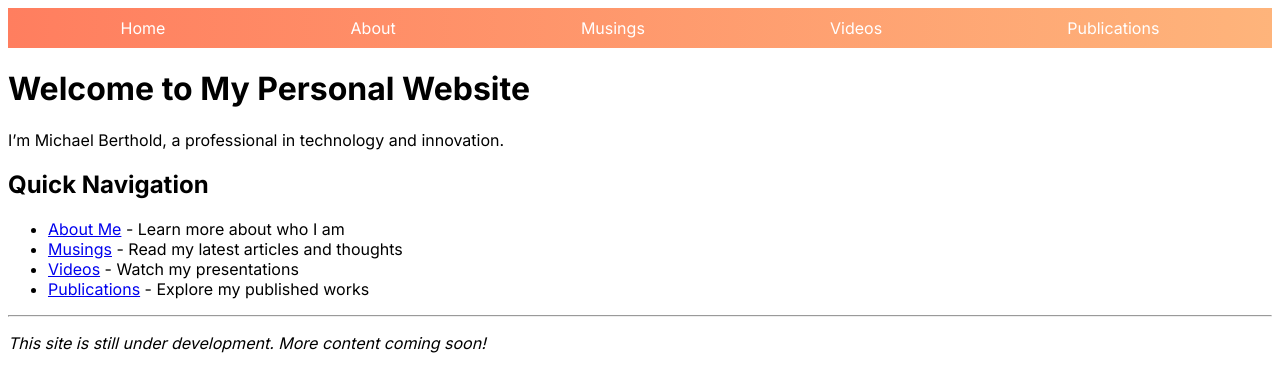
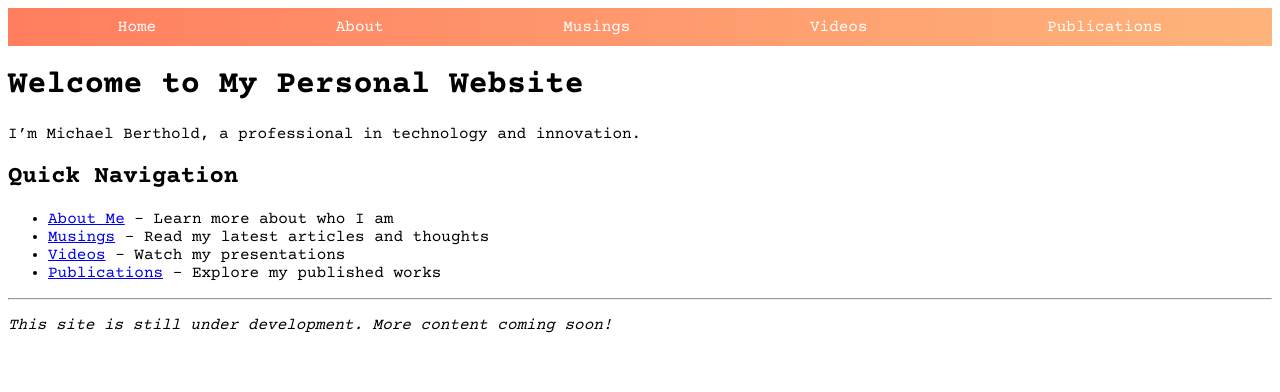
Before and after one commit to michael-berthold/michael-berthold.github.io, a Jekyll site: the page built from index.md, in a window 1280 px wide. Shown: the top 392 px of the page. Built offline with Jekyll 4.4.1, drawn with Linux system fonts in a browser that asks for light colours.

Commit message:
Change font from 'Inter' to 'Courier Prime'
Replaced 'Inter' font with 'Courier Prime' in style.css.

```diff
--- a/assets/css/style.css
+++ b/assets/css/style.css
@@ -1,8 +1,10 @@
 /* Import Inter font */
-@import url('https://fonts.googleapis.com/css2?family=Inter:wght@400;700&display=swap');
+/* @import url('https://fonts.googleapis.com/css2?family=Inter:wght@400;700&display=swap'); */
+@import url('https://fonts.googleapis.com/css2?family=Courier+Prime:wght@400;700&display=swap');
 
 body {
-    font-family: 'Inter', sans-serif;
+    font-family: 'Courier Prime', sans-serif;
+    /* font-family: 'Inter', sans-serif; */
 }
 
 /* Navigation bar styling */
```
